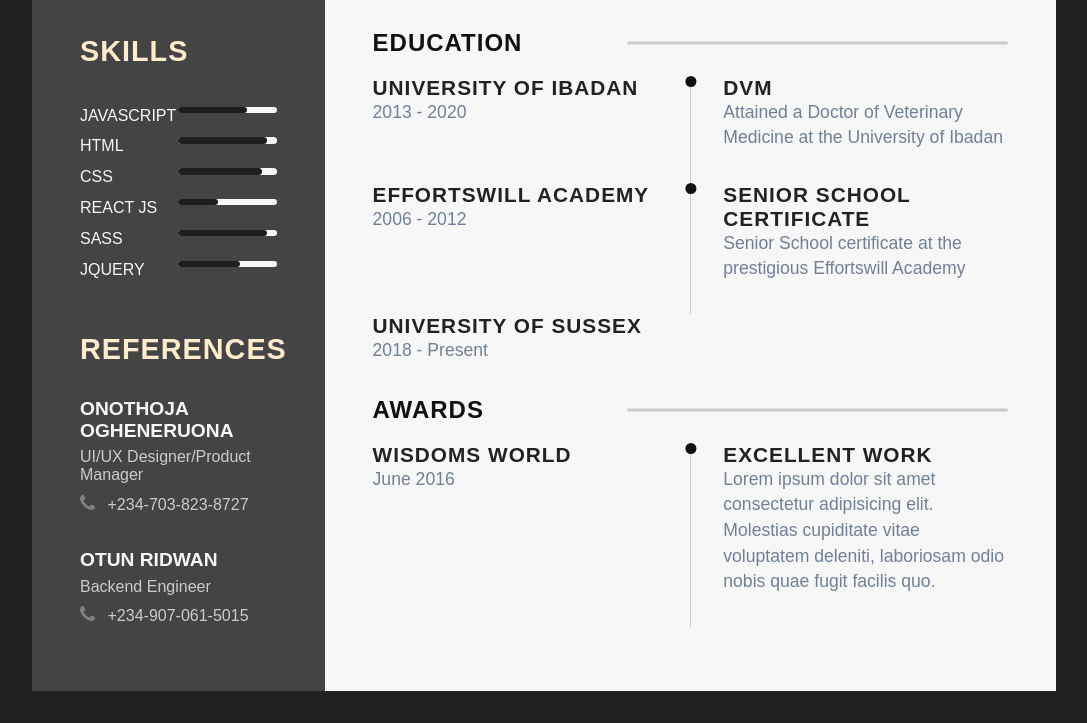
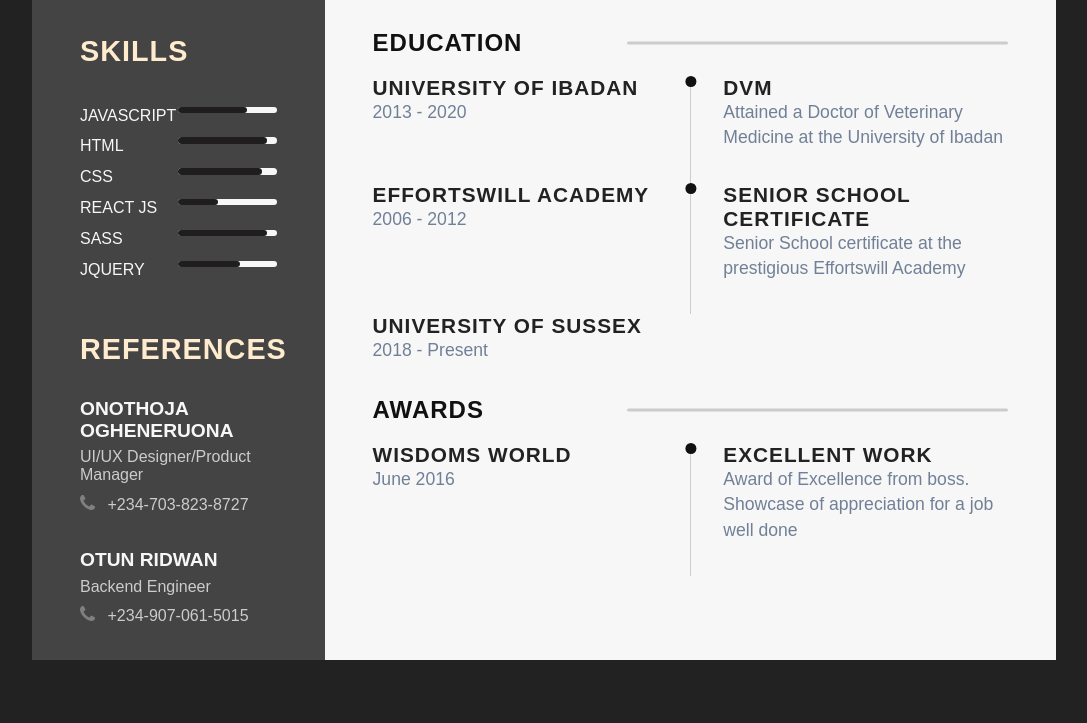
Before and after one commit to Elue-dev/resume, a plain HTML site: page index.html in a window 1280 px wide. Shown: the part 613-1336 px from the top of the page, without its empty margins (96-1183 px from the left). After the commit the page ends 1305 px from the top, so only its background shows below. Drawn offline with Linux system fonts and the light colour scheme.

Commit message:
Another commit

```diff
--- a/index.html
+++ b/index.html
@@ -214,9 +214,7 @@
                             <div class="tl-content">
                                 <h5 class="tl-title-2">Excellent Work</h5>
                                 <p class="para">
-                                    Lorem ipsum dolor sit amet consectetur adipisicing elit. Molestias cupiditate vitae
-                                    voluptatem deleniti,
-                                    laboriosam odio nobis quae fugit facilis quo.
+                                    Award of Excellence from boss. Showcase of appreciation for a job well done
                                 </p>
                             </div>
                         </div>
```
